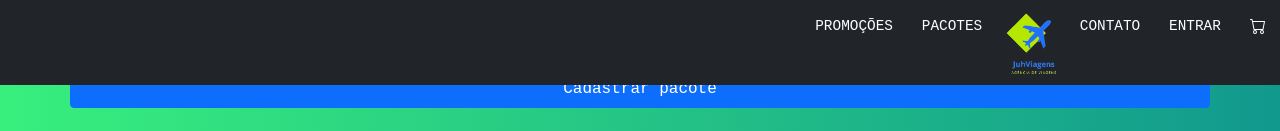
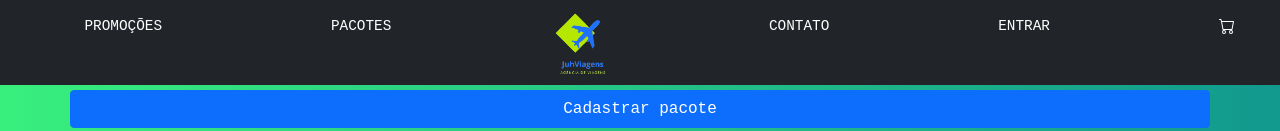
Before and after one commit to RECODE-2021-JulianaMesquita/JuhMesquitaViagens-FrontEnd-React, a React (Create React App) app: page / in a window 1280 px wide. Shown: the top 131 px of the page. Built offline with nearby package versions, Linux system fonts and the light colour scheme; no server answers; a web font is replaced by a local one.

Commit message:
Alterando grid menu

```diff
--- a/public/index.html
+++ b/public/index.html
@@ -15,6 +15,7 @@
     <link rel="stylesheet" href="https://cdn.jsdelivr.net/npm/bootstrap@5.1.3/dist/css/bootstrap.min.css" integrity="sha384-1BmE4kWBq78iYhFldvKuhfTAU6auU8tT94WrHftjDbrCEXSU1oBoqyl2QvZ6jIW3" crossorigin="anonymous">  </head>
   <body>
     <div id="root"></div>
+    <script src="https://code.jquery.com/jquery-3.6.0.js" integrity="sha256-H+K7U5CnXl1h5ywQfKtSj8PCmoN9aaq30gDh27Xc0jk=" crossorigin="anonymous"></script>
     <script src="https://cdn.jsdelivr.net/npm/bootstrap@5.1.3/dist/js/bootstrap.min.js" integrity="sha384-QJHtvGhmr9XOIpI6YVutG+2QOK9T+ZnN4kzFN1RtK3zEFEIsxhlmWl5/YESvpZ13" crossorigin="anonymous"></script>
     <script src="https://cdn.jsdelivr.net/npm/bootstrap@5.1.3/dist/js/bootstrap.bundle.min.js" integrity="sha384-ka7Sk0Gln4gmtz2MlQnikT1wXgYsOg+OMhuP+IlRH9sENBO0LRn5q+8nbTov4+1p" crossorigin="anonymous"></script>
   </body>
--- a/src/styles/header.css
+++ b/src/styles/header.css
@@ -73,6 +73,7 @@
   }
 
   header {
+    margin-bottom: 20px;
     width: 100%;
   }
 
@@ -85,6 +86,7 @@
     float: left;
     width:100%;
     font-size: 2rem;
+    padding-inline: 70px;
   }
 
 
```
